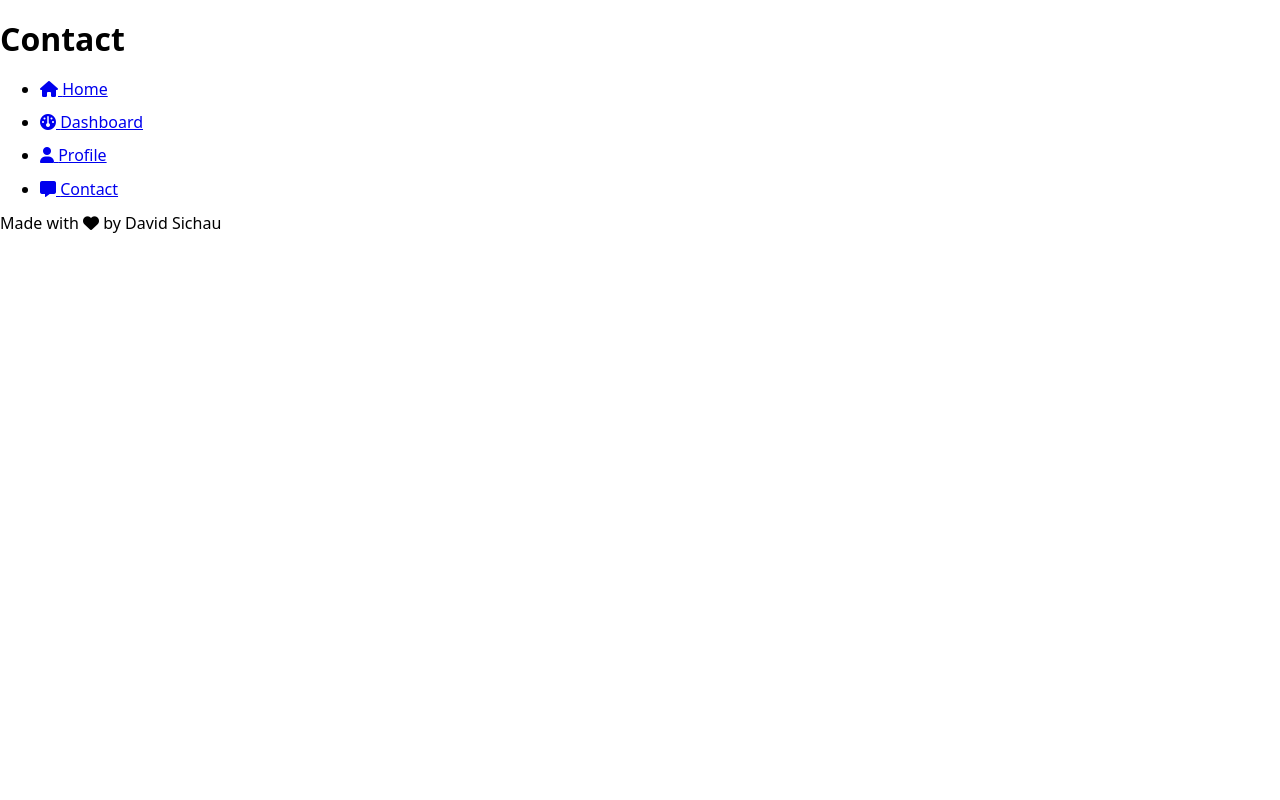
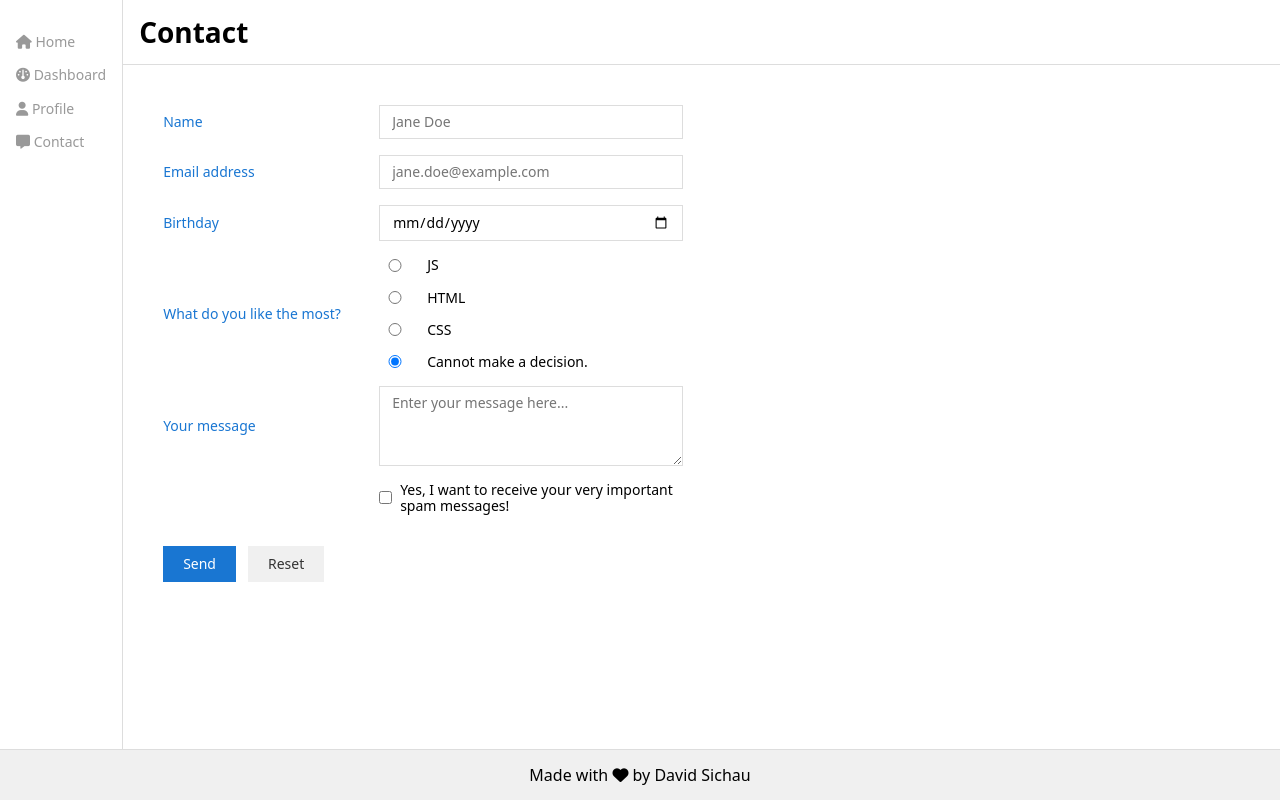
Before and after one commit to kola610/WebEng, a website built with Vite: page task_1_html_css-master/src/contact.html in a window 1280 px wide. Built offline with nearby package versions, Linux system fonts and the light colour scheme.

Commit message:
form implimented

```diff
--- a/task_1_html_css-master/src/contact.html
+++ b/task_1_html_css-master/src/contact.html
@@ -10,10 +10,13 @@
     <script src="./main.ts" type="module"></script>
   </head>
   <body>
+
+     <div class="layout">
     <header>
       <h1>Contact</h1>
     </header>
 
+    <div class="side">
     <section>
       <ul>
         <li>
@@ -38,13 +41,73 @@
         </li>
       </ul>
     </section>
+    </div>
 
     <main>
-      <!--      TODO add form here-->
+      <form>
+
+        <div class="form_lay">
+
+          <div class="question">
+            <label for="name">Name</label>
+            <input id="name" type="text" placeholder="Jane Doe">
+          </div>
+
+          <div class="question">
+            <label for="email">Email address</label>
+            <input id="email" type="email" placeholder="jane.doe@example.com">
+          </div>
+
+          <div class="question">
+            <label for="birthday">Birthday</label>
+            <input id="birthday" type="date" placeholder="tt.mm.jjjj">
+          </div>
+
+          <div class="question">
+            <label>What do you like the most?</label>
+            <div class="radio-group">
+              <input type="radio" id="js" name="preference" value="js">
+              <label for="js">JS</label>
+
+              <input type="radio" id="html" name="preference" value="html">
+              <label for="html">HTML</label>
+
+              <input type="radio" id="css" name="preference" value="css">
+              <label for="css">CSS</label>
+
+              <input type="radio" id="undecided" name="preference" value="undecided" checked>
+              <label for="undecided">Cannot make a decision.</label>
+            </div>
+          </div>
+
+          <div class="question">
+            <label for="message">Your message</label>
+            <textarea id="message" placeholder="Enter your message here..."></textarea>
+          </div>
+
+
+
+          <div class="question">
+            <div></div>
+            <div class="checkbox-container">
+              <input type="checkbox" id="spam">
+              <label for="spam">Yes, I want to receive your very important spam messages!</label>
+            </div>
+          </div>
+
+          <div class="form-buttons">
+            <button type="submit">Send</button>
+            <button type="reset">Reset</button>
+          </div>
+
+        </div>
+      </form>
     </main>
 
     <footer>
       <div>Made with <i class="fa-solid fa-heart"></i> by David Sichau</div>
     </footer>
+
+    </div>
   </body>
 </html>
--- a/task_1_html_css-master/src/layout.css
+++ b/task_1_html_css-master/src/layout.css
@@ -63,6 +63,8 @@ height: 100vh;
 
 .layout > footer {
   grid-area: side_area foot_lay;
+  display: flex;
+  justify-content: center;
   border-top: 1px solid var(--border-color);
   background-color: #f0f0f0;
   padding: var(--space);
@@ -109,3 +111,140 @@ footer ul li:not(:last-child)::after {
   }
 
 }
+
+/* Override any rounded corners - make everything sharp/square */
+* {
+  border-radius: 0 !important;
+}
+
+article {
+  border-radius: 0 !important;
+  overflow: visible !important;
+}
+
+article > main > img {
+  border-radius: 0 !important;
+  border-top-left-radius: 0 !important;
+  border-top-right-radius: 0 !important;
+  border-bottom-left-radius: 0 !important;
+  border-bottom-right-radius: 0 !important;
+}
+
+/* Form styling overrides */
+input, textarea, button {
+  border-radius: 0 !important;
+}
+
+.form_lay {
+  padding: var(--space);
+  max-width: 600px;
+  padding: 40px;
+  display: grid;
+  grid-template-columns: 1fr;
+  gap: var(--space);
+  grid-auto-rows: auto;
+}
+
+.question {
+  display: grid;
+  grid-template-columns: 200px 1fr;
+  gap: var(--space);
+  align-items: start;
+}
+
+.question label {
+  color: rgb(25, 118, 210);
+  font-weight: 500;
+  font-size: 14px;
+  justify-self: start;
+  align-self: center;
+}
+
+.question input,
+.question textarea {
+  padding: 8px 12px;
+  border: 1px solid var(--border-color);
+  font-size: 14px;
+  font-family: inherit;
+  justify-self: stretch;
+  border-radius: 0 !important;
+}
+
+.question input:focus,
+.question textarea:focus {
+  outline: none;
+  border-color: rgb(25, 118, 210);
+}
+
+.question textarea {
+  min-height: 80px;
+  resize: vertical;
+}
+
+.radio-group {
+  display: grid;
+  grid-template-columns: 1fr 8fr;
+  gap: 16px;
+  align-items: center;
+}
+
+
+
+.radio-group label {
+  display: grid;
+  grid-template-columns: auto 1fr;
+  align-items: center;
+  color: inherit;
+  font-weight: normal;
+  cursor: pointer;
+  gap: 6px;
+}
+
+.question:has(input[type="checkbox"]) {
+  grid-template-columns: 200px 1fr;
+  align-items: start;
+}
+
+.checkbox-container {
+  display: flex;
+  align-items: center;
+  gap: 8px;
+}
+
+.checkbox-container input[type="checkbox"] {
+  margin: 0;
+  flex-shrink: 0;
+}
+
+.checkbox-container label {
+  color: inherit !important;
+  font-weight: normal !important;
+
+}
+
+.form-buttons {
+  display: grid;
+  grid-template-columns: auto auto;
+  gap: 12px;
+  justify-content: start;
+  margin-top: var(--space);
+}
+
+.form-buttons button {
+  padding: 10px 20px;
+  border: none;
+  font-size: 14px;
+  cursor: pointer;
+  font-family: inherit;
+  border-radius: 0 !important;
+}
+
+.form-buttons button[type="submit"] {
+  background-color: rgb(25, 118, 210);
+  color: white;
+}
+
+.form-buttons button[type="reset"] {
+  background-color: #f0f0f0;
+  color: #333;
+}
```
Also changed, not shown: task_1_html_css-master/src/card.css (+16 -0 lines).
